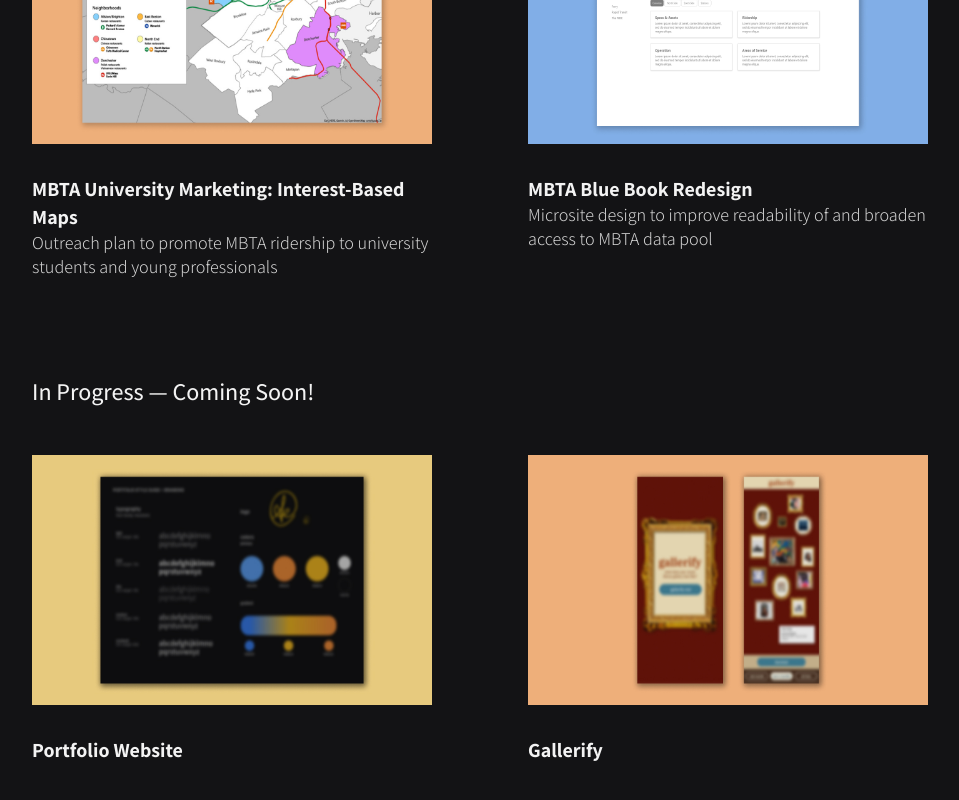
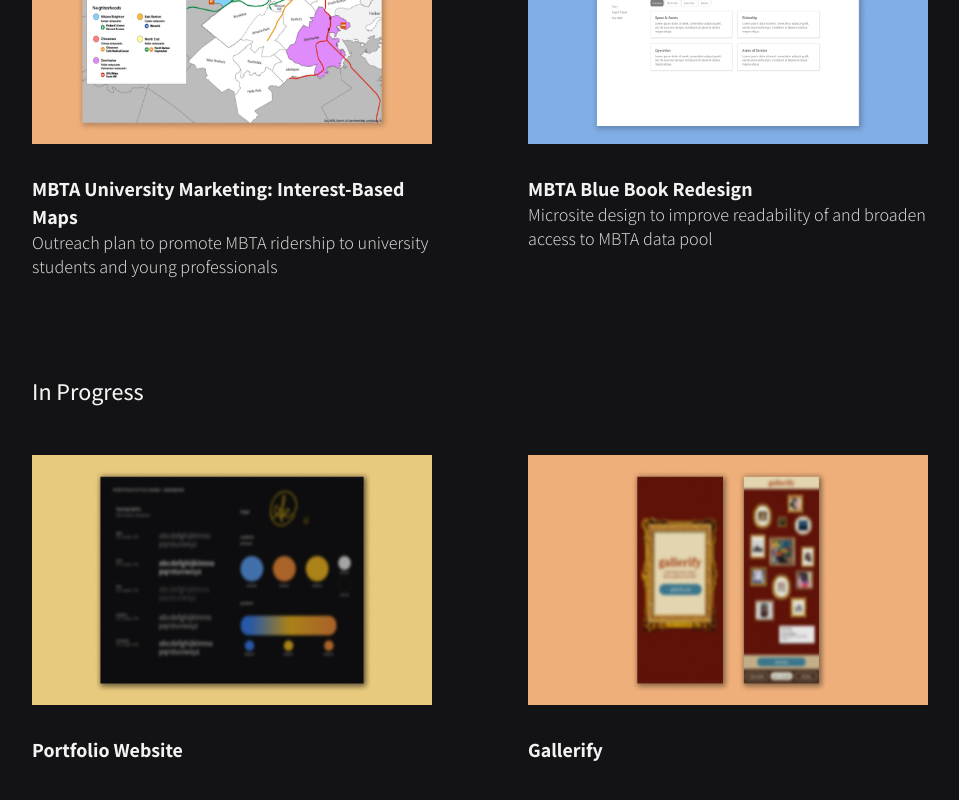
Before and after one commit to aescaba/portfolio, a Next.js app: page /work in a window 1280 px wide. Shown: the part 783-1583 px from the top of the page, without its empty margins (160-1119 px from the left). Built offline with nearby package versions, Linux system fonts and the light colour scheme.

Commit message:
remove 'coming soon' text

```diff
--- a/pages/work.js
+++ b/pages/work.js
@@ -55,7 +55,7 @@ export default function Work() {
 
       </div>
 
-      <h2 class="text-2xl mb-12 font-medium">In Progress &mdash; Coming Soon!</h2>
+      <h2 class="text-2xl mb-12 font-medium">In Progress</h2>
 
       <div class="grid grid-cols-1 lg:grid-cols-2 gap-14 lg:gap-24 pb-24">
         {/* portfolio preview */}
```
